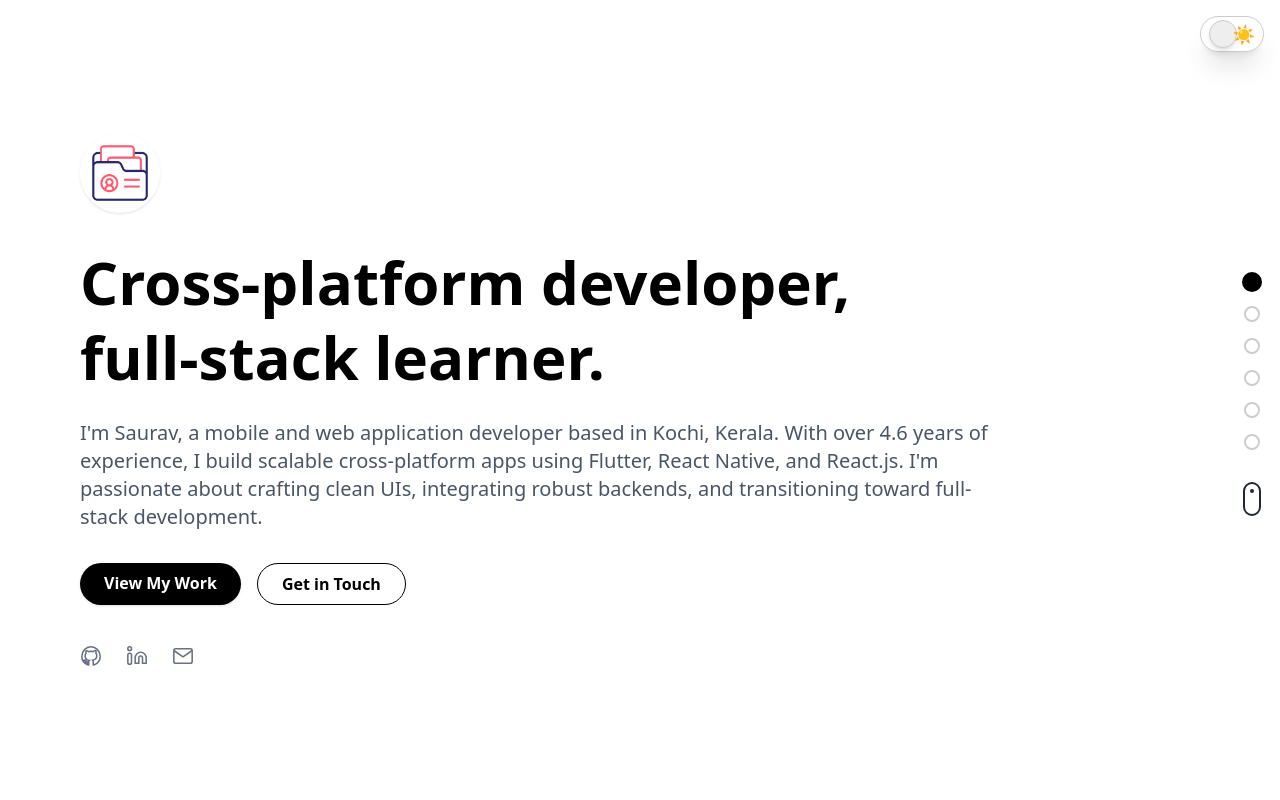
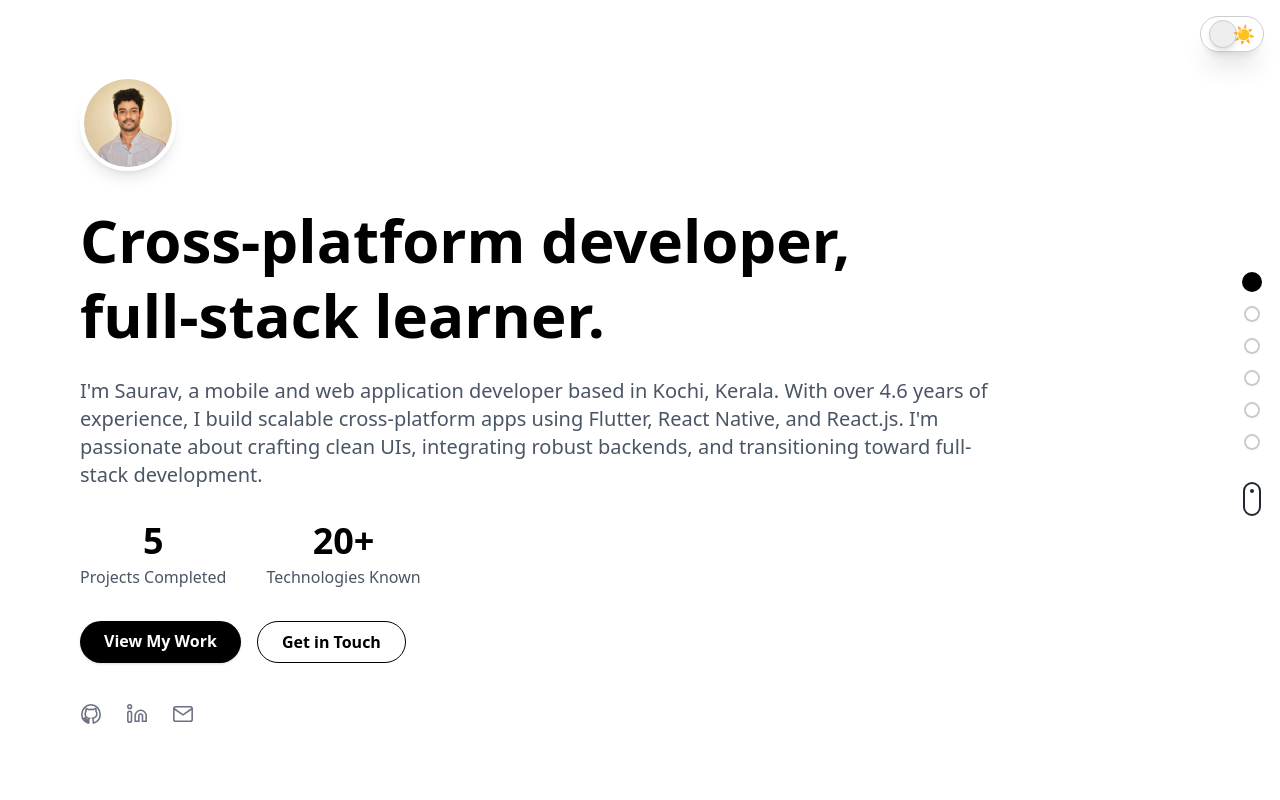
Before and after one commit to sauravkoduvalli/saurav_portfolio, a React (Vite) app: page / in a window 1280 px wide. Shown: the top 800 px of the page. Built offline with nearby package versions, Linux system fonts and the light colour scheme.

Commit message:
Refactor code structure for improved readability and maintainability

```diff
--- a/src/pages/HomePage.tsx
+++ b/src/pages/HomePage.tsx
@@ -1,4 +1,33 @@
+
+import { useEffect, useRef, useState } from 'react';
 import { motion } from 'framer-motion';
+// Animated Counter Hook
+function useCountUp(to: number, duration = 1200, suffix = '') {
+  const [count, setCount] = useState(0);
+  const raf = useRef<number | null>(null);
+  useEffect(() => {
+	let start: number | null = null;
+	function animate(ts: number) {
+	  if (!start) start = ts;
+	  const progress = Math.min((ts - start) / duration, 1);
+	  setCount(Math.floor(progress * to));
+	  if (progress < 1) {
+		raf.current = requestAnimationFrame(animate);
+	  } else {
+		setCount(to);
+	  }
+	}
+	raf.current = requestAnimationFrame(animate);
+	return () => {
+	  if (raf.current !== null) cancelAnimationFrame(raf.current);
+	};
+  }, [to, duration]);
+  return suffix ? `${count}${progressDone(count, to) ? suffix : ''}` : count;
+}
+
+function progressDone(count: number, to: number) {
+  return count === to;
+}
 
 const socialLinks = [
 	{
@@ -54,16 +83,20 @@ const socialLinks = [
 	},
 ];
 
+
 const HomePage = () => {
+  // Animated stats
+  const projects = useCountUp(5, 1200);
+  const techs = useCountUp(20, 1200, '+');
   return (
 	<div className="min-h-screen w-full flex flex-col items-start justify-center bg-white text-black dark:bg-[#18181b] dark:text-white px-4">
 	  <div className="w-full max-w-5xl px-4 md:px-8 lg:pl-16 flex flex-col items-start justify-center min-h-[80vh]">
 		{/* Avatar */}
 		<div className="mb-8">
 		  <img
-						src="/assets/portfolio.png"
-						alt="Saurav K avatar"
-						className="w-20 h-20 rounded-full object-cover border-2 border-white dark:border-[#232323] shadow"
+			src="/assets/profile-pic.png"
+			alt="Saurav K profile"
+			className="w-24 h-24 rounded-full object-cover border-4 border-white dark:border-[#232323] shadow-lg"
 		  />
 		</div>
 		{/* Heading */}
@@ -84,6 +117,17 @@ const HomePage = () => {
 		>
 		  I'm Saurav, a mobile and web application developer based in Kochi, Kerala. With over 4.6 years of experience, I build scalable cross-platform apps using Flutter, React Native, and React.js. I'm passionate about crafting clean UIs, integrating robust backends, and transitioning toward full-stack development.
 		</motion.p>
+		{/* Spotlight Portfolio Stats */}
+		<div className="flex gap-10 mb-8">
+		  <div className="flex flex-col items-center">
+			<span className="text-4xl font-bold text-black dark:text-white">{projects}</span>
+			<span className="text-base text-gray-600 dark:text-gray-300 mt-1">Projects Completed</span>
+		  </div>
+		  <div className="flex flex-col items-center">
+			<span className="text-4xl font-bold text-black dark:text-white">{techs}</span>
+			<span className="text-base text-gray-600 dark:text-gray-300 mt-1">Technologies Known</span>
+		  </div>
+		</div>
 		{/* CTA Buttons */}
 		<div className="flex flex-wrap gap-4 mb-8">
 		  <a
@@ -117,6 +161,6 @@ const HomePage = () => {
 	  </div>
 	</div>
   );
-};
+}
 
 export default HomePage;
```
Also changed, not shown: public/assets/profile-pic.png (added). Lines whose indentation alone changed are shown as unchanged.
